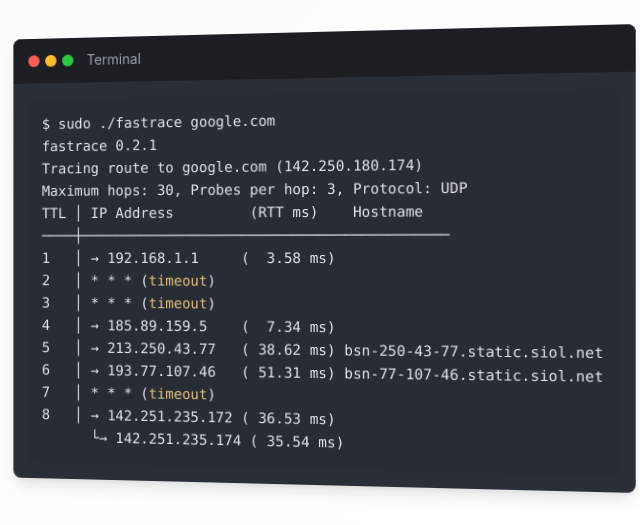
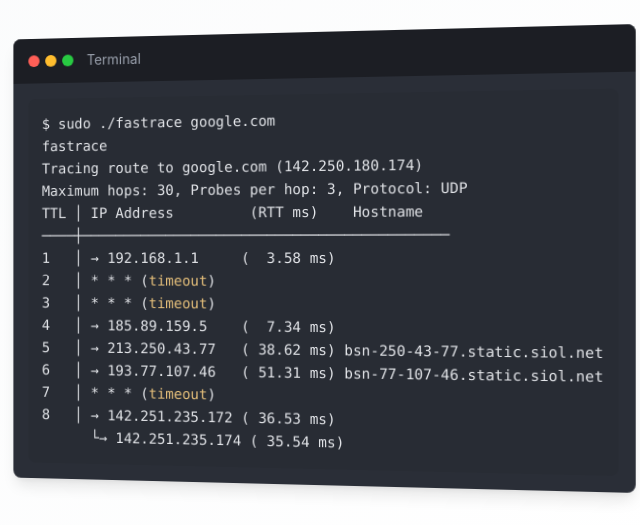
Before and after one commit to davidesantangelo/fastrace, a plain HTML site: page docs/index.html in a window 1280 px wide. Shown: the part 152-677 px from the top of the page, 590-1230 px from the left. Drawn offline with nearby package versions, Linux system fonts and the light colour scheme.

Commit message:
Remove version number from fastrace output example
Updated the documentation to remove the hardcoded version number from the fastrace command output example, making it more generic and easier to maintain.

```diff
--- a/docs/index.html
+++ b/docs/index.html
@@ -53,7 +53,7 @@
                     </div>
                     <div class="terminal-content">
                         <pre><code>$ sudo ./fastrace google.com
-fastrace 0.2.1
+fastrace
 Tracing route to google.com (142.250.180.174)
 Maximum hops: 30, Probes per hop: 3, Protocol: UDP
 TTL │ IP Address         (RTT ms)    Hostname
```
